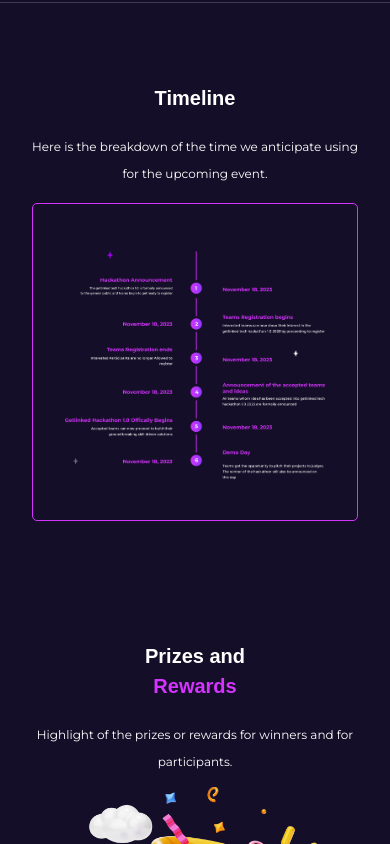
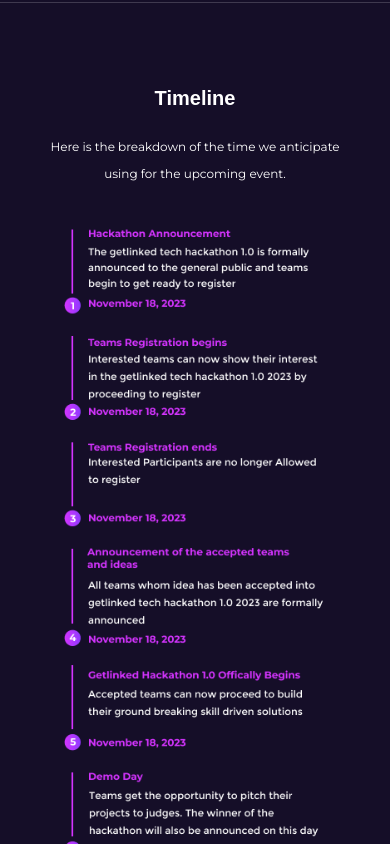
Before and after one commit to SeunPaul/seun-getlinked, a React (Vite) app: page /faqs in a window 390 px wide. Shown: the part 4720-5564 px from the top of the page. Built offline with nearby package versions, Linux system fonts and the light colour scheme; a web font is replaced by a local one.

Commit message:
timeline update

```diff
--- a/src/pages/Home.jsx
+++ b/src/pages/Home.jsx
@@ -16,6 +16,7 @@
 import criteria from "../assets/png/criteria.png";
 import faq from "../assets/png/faq.png";
 import timeline from "../assets/png/Timeline.png";
+import timelineM from "../assets/png/Timeline_mobile.png";
 import trophy from "../assets/png/trophy.png";
 import prizes from "../assets/png/prizes.png";
 import green_check from "../assets/png/green_check.png";
@@ -427,13 +428,14 @@
           </h3>
           <p
             data-aos="fade-up"
-            className="mx-auto mt-5 w-full text-center text-[12px] leading-[27px] text-white vs:w-[425px] vs:text-sm vs:leading-[30px]"
+            className="mx-auto mt-5 w-full text-center text-[12px] leading-[27px] text-white xs:w-[300px] vs:w-[425px] vs:text-sm vs:leading-[30px]"
           >
             Here is the breakdown of the time we anticipate using for the
             upcoming event.
           </p>
-          <div className="mt-4 rounded-[5px] border border-purple px-8 py-10 vs:mt-20 vs:px-28 vs:py-32">
-            <img src={timeline} alt="" className="mx-auto " />
+          <div className="rounded-[5px] px-8 py-10 vs:px-28 vs:py-16">
+            <img src={timeline} alt="" className="mx-auto hidden md:block " />
+            <img src={timelineM} alt="" className="mx-auto md:hidden " />
           </div>
         </SectionWrapper>
       </div>
```
Also changed, not shown: src/assets/png/Timeline_mobile.png (added).
